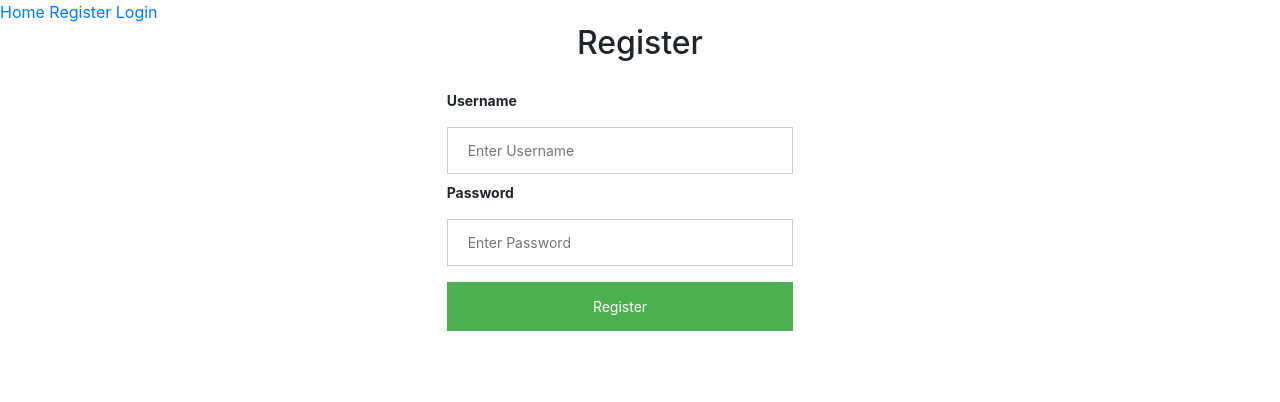
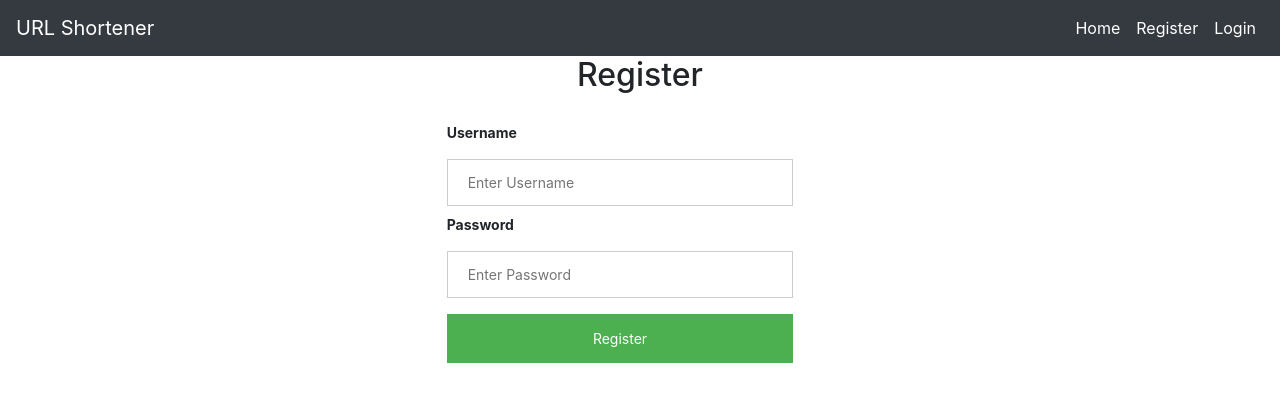
Before and after one commit to jpal29/URL_SHORTENER, a Flask app: page /auth/register in a window 1280 px wide. Shown: the top 402 px of the page. Run offline with Flask 2, Linux system fonts and the light colour scheme; some libraries are stand-ins or nearby versions.

Commit message:
Changed navbar layout

```diff
--- a/shortener/templates/base.html
+++ b/shortener/templates/base.html
@@ -12,17 +12,31 @@
         <script src="{{url_for('static', filename='js/index.js')}}"></script>
     </head>
     <body>
-        <nav>
-            {% if not g.user %}
-                <a href="{{ url_for('url_shorten.index') }}">Home</a>
-                <a href="{{ url_for('auth.register') }}">Register</a>
-                <a href="{{ url_for('auth.login') }}">Login</a>
-            {% else %}
-                <a href="{{ url_for('url_shorten.index') }}">Home</a>
-                <a href="{{ url_for('auth.logout') }}">Logout</a>
-            {% endif %}
+            <nav class="navbar bg-dark navbar-expand-md">
+                <a class="navbar-brand" href="#">URL Shortener</a>
+                  {% if not g.user %}
+                    <ul class="navbar-nav ml-auto">
+                        <li class="nav-item">
+                          <a class="nav-link" href="{{ url_for('url_shorten.index') }}">Home</a>
+                        </li>
+                        <li class="nav-item">
+                          <a class="nav-link" href="{{ url_for('auth.register') }}">Register</a>
+                        </li>
+                        <li class="nav-item">
+                          <a class="nav-link" href="{{ url_for('auth.login') }}">Login</a>
+                        </li>
+                  {% else %}
+                    <ul class="navbar-nav ml-auto">
+                        <li class="nav-item">
+                          <a class="nav-link" href="{{ url_for('url_shorten.index') }}">Home</a>
+                        </li>
+                        <li class="nav-item">
+                          <a class="nav-link" href="{{ url_for('auth.logout') }}">Logout</a>
+                        </li>
+                    </ul>
+                  {% endif %}
+            </nav>
 
-        </nav>
 
         <section class="content">
             <header>
```
